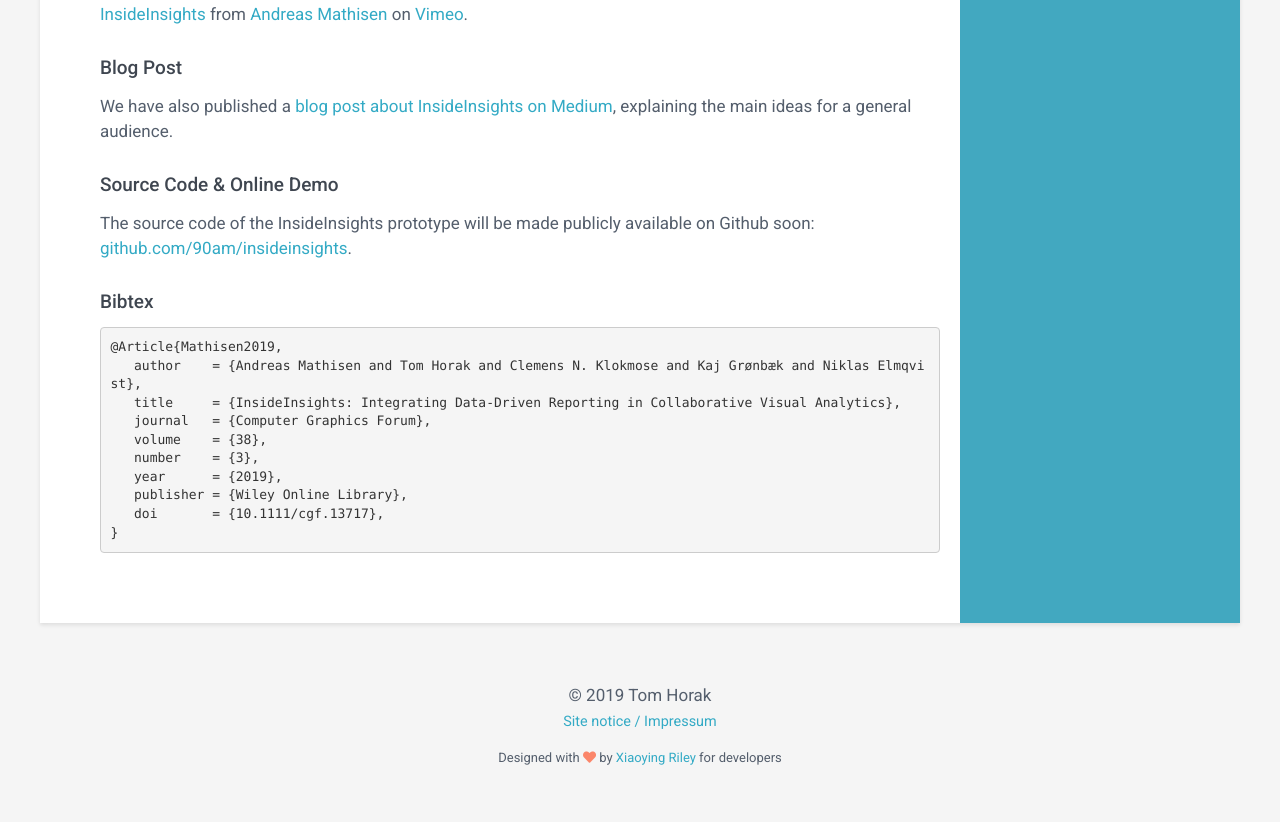
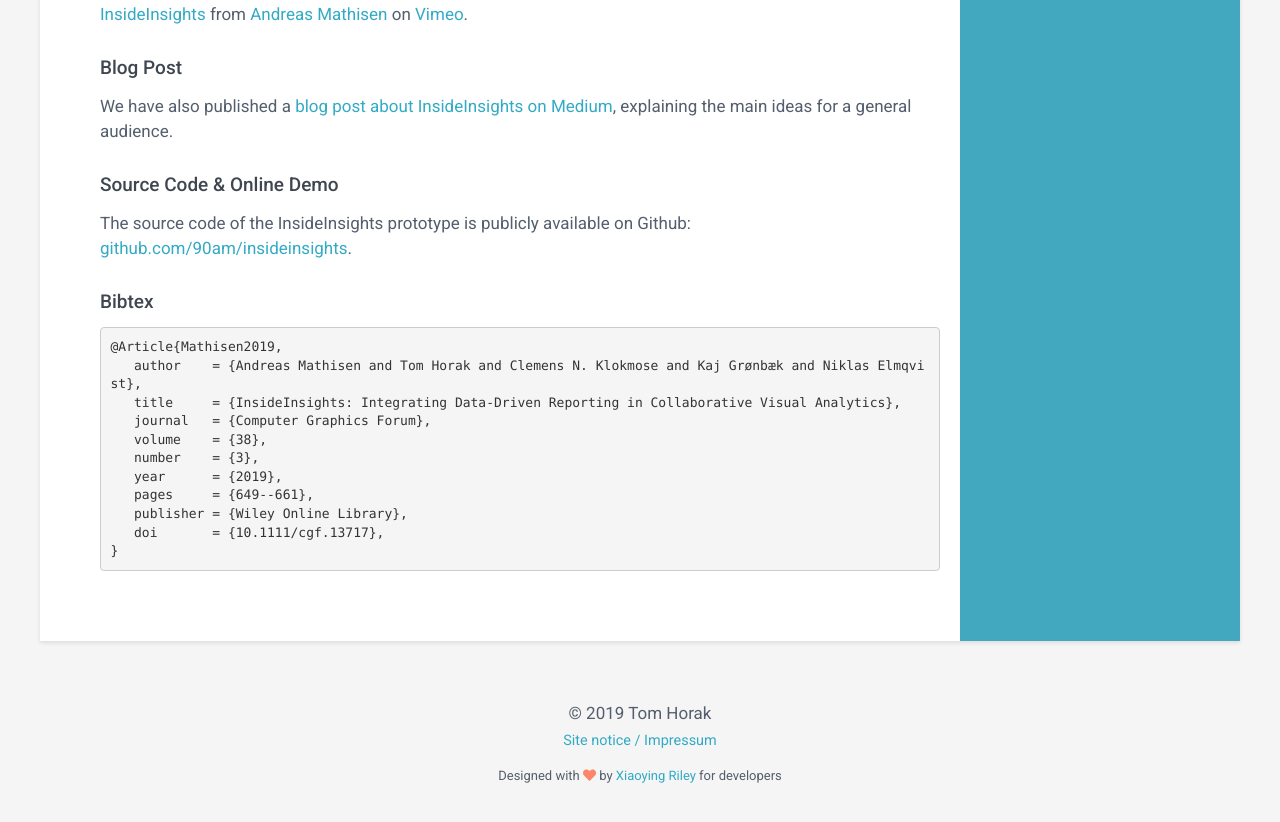
Before and after one commit to tomhorak21/tomhorak21.github.io, a Jekyll site: the page built from _publications/2019/insideinsights.md, in a window 1280 px wide and 900 px high, scrolled down 1290 px, cut to the strip 53-875 px from the top of the window. Built offline with Jekyll 4.4.1, drawn with Linux system fonts in a browser that asks for light colours; some of the changed text lies outside the part shown.

Commit message:
Minor fixes.

```diff
--- a/_publications/2019/insideinsights.md
+++ b/_publications/2019/insideinsights.md
@@ -5,7 +5,7 @@ blog: https://medium.com/hcil-at-umd/on-the-inside-of-insight-fbb850532fd3
 date: 2019-06-03
 doi: 10.1111/cgf.13717
 keywords:
-pages:
+pages: 649--661
 pdf: https://imld.de/cnt/uploads/Mathisen-InsideInsights-EuroVis-2019.pdf
 poster:
 projectpage:
@@ -40,6 +40,7 @@ bibtex: >
        volume    = {38},
        number    = {3},
        year      = {2019},
+       pages     = {649--661},
        publisher = {Wiley Online Library},
        doi       = {10.1111/cgf.13717},
     }
@@ -55,4 +56,4 @@ bibtex: >
 We have also published a [blog post about InsideInsights on Medium](https://medium.com/hcil-at-umd/on-the-inside-of-insight-fbb850532fd3), explaining the main ideas for a general audience.
 
 ## Source Code & Online Demo
-The source code of the InsideInsights prototype will be made publicly available on Github soon: [github.com/90am/insideinsights](https://github.com/90am/insideinsights).
+The source code of the InsideInsights prototype is publicly available on Github: [github.com/90am/insideinsights](https://github.com/90am/insideinsights).
```
Also changed, not shown: about/index.md (+2 -2 lines).
